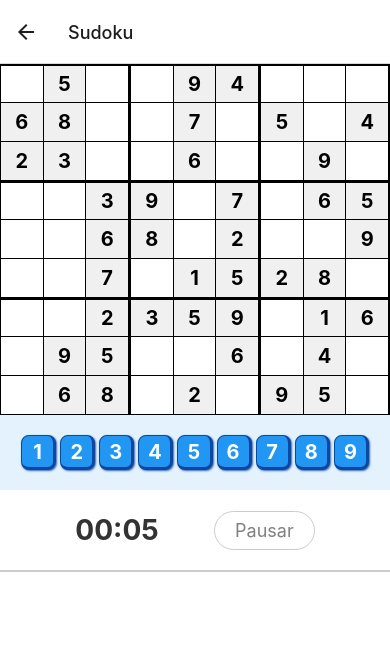
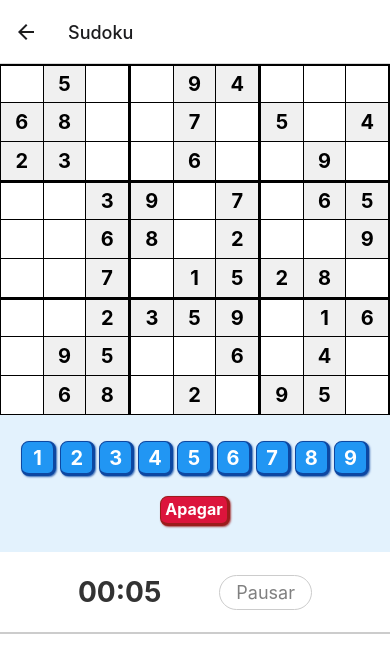
Before and after one commit to ruilealsilva/sudoku, a React Native app: screen /Game in a window 390 px wide. Shown: the top 672 px of the page. Built offline with nearby package versions, Linux system fonts and the light colour scheme.

Commit message:
Add delete option and change some css

```diff
--- a/components/SudokuBoard.js
+++ b/components/SudokuBoard.js
@@ -85,6 +85,7 @@ const SudokuBoard = ({
           </View>
         ))}
       <View style={styles.numberPad}>
+        <View style={styles.numberPadInner}>
           {[1, 2, 3, 4, 5, 6, 7, 8, 9].map((num) => (
             <TouchableOpacity
               key={num}
@@ -94,6 +95,15 @@ const SudokuBoard = ({
               <Text style={styles.numberPadButtonText}>{num}</Text>
             </TouchableOpacity>
           ))}
+        </View>
+        <View style={styles.numberPadInner}>
+          <TouchableOpacity
+            style={styles.numberPadClear}
+            onPress={() => handleNumberPress(0)}
+          >
+            <Text style={styles.numberPadClearText}>{"Apagar"}</Text>
+          </TouchableOpacity>
+        </View>
       </View>
     </View>
   );
@@ -142,13 +152,17 @@ const styles = StyleSheet.create({
   bottomEdge: {
     borderBottomWidth: 2,
   },
-
   numberPad: {
-    flexDirection: "row",
+    flexDirection: "column",
     justifyContent: "center",
     paddingHorizontal: 10,
     backgroundColor: "#E3F2FD",
     paddingVertical: 20,
+  },
+  numberPadInner: {
+    flexDirection: "row",
+    marginVertical: 6,
+    justifyContent: "center",
   },
   numberPadButton: {
     width: cellSize * 0.9,
@@ -170,10 +184,40 @@ const styles = StyleSheet.create({
     borderRightWidth: 3,
     borderRightColor: "#0D47A1",
   },
+  numberPadClear: {
+    marginHorizontal: 2,
+    marginTop: 8,
+    paddingHorizontal: 4,
+    paddingBottom: 4,
+    paddingTop: 2,
+    backgroundColor: "#DC143C",
+    alignItems: "center",
+    justifyContent: "center",
+    borderRadius: 8,
+    borderWidth: 1,
+    borderColor: "#9B1C1C",
+    shadowColor: "#9B1C1C",
+    shadowOffset: { width: 1, height: 1 },
+    shadowOpacity: 0.8,
+    shadowRadius: 2,
+    elevation: 2,
+    borderBottomWidth: 3,
+    borderBottomColor: "#9B1C1C",
+    borderRightWidth: 3,
+    borderRightColor: "#9B1C1C",
+    alignSelf: "flex-end",
+  },
+  numberPadClearText: {
+    fontSize: 16,
+    color: "#FFFFFF",
+    fontWeight: "bold",
+    textAlign: "center",
+  },
   numberPadButtonText: {
     fontSize: 20,
     color: "#FFFFFF",
     fontWeight: "bold",
+    textAlign: "center",
   },
 });
 
--- a/components/Timer.js
+++ b/components/Timer.js
@@ -84,8 +84,8 @@ const styles = StyleSheet.create({
     backgroundColor: "#fff",
     borderWidth: 1,
     borderColor: "#ccc",
-    paddingVertical: 8,
-    paddingHorizontal: 20,
+    paddingVertical: 6,
+    paddingHorizontal: 16,
     borderRadius: 20,
     elevation: 3,
   },
```
Lines whose indentation alone changed are shown as unchanged.
